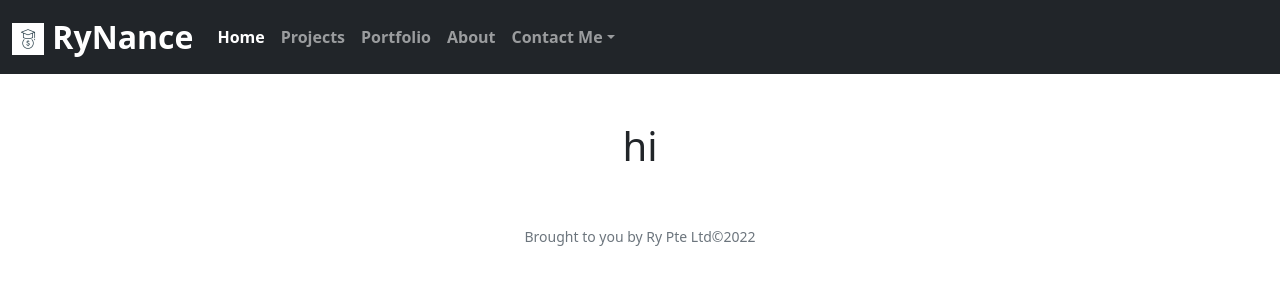
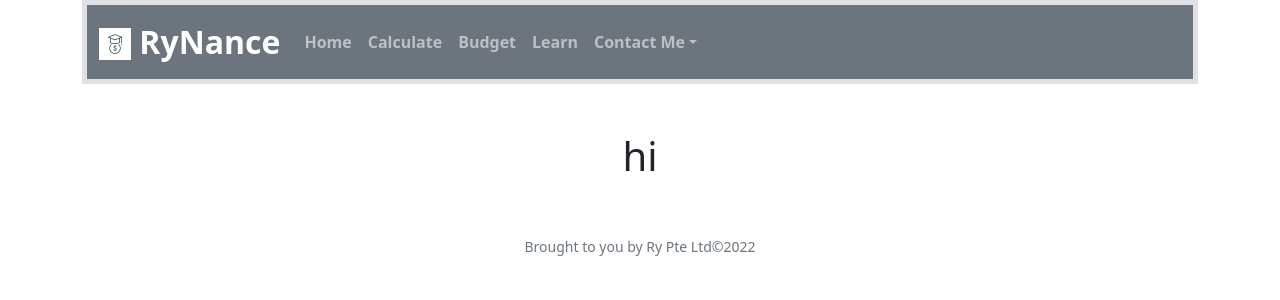
Before and after one commit to ryryry-3302/RyNance, a Flask app: page / in a window 1280 px wide. Shown: the top 300 px of the page. Run offline with Flask 2, Linux system fonts and the light colour scheme; the visitor is signed in with stand-in values (Sample User, id 1); some libraries are stand-ins or nearby versions.

Commit message:
AdAdded style to drop down nav

```diff
--- a/templates/layout.html
+++ b/templates/layout.html
@@ -21,33 +21,34 @@
 
     <body>
         <header>
-            <nav class="navbar navbar-expand-lg navbar-dark bg-dark">
+            <div class="container-md">
+            <nav class="navbar navbar-expand-md navbar-dark bg-secondary border border-5 ronded-bottom-3">
                 <div class="container-fluid">
 
                     <a class="navbar-brand" href="/">
                     <img src="/static/favicon-32x32.png" alt="" width="32" height="32" class="d-inline-block align-text-bottom"><span class="fw-bolder fs-2"> RyNance</span>
                     </a>
 
-                    <button class="navbar-toggler" type="button" data-bs-toggle="collapse" data-bs-target="#navbarText" aria-controls="navbarText" aria-expanded="false" aria-label="Toggle navigation">
+                    <button class="navbar-toggler btn btn-outline-secondary border-5" type="button" data-bs-toggle="collapse" data-bs-target="#navbarText" aria-controls="navbarText" aria-expanded="false" aria-label="Toggle navigation">
                     <span class="navbar-toggler-icon"></span>
                     </button>
                     <div class="collapse navbar-collapse" id="navbarText">
-                    <ul class="navbar-nav me-auto mb-2 mb-lg-0 justify-content-end fw-bold text-light">
+                    <ul class="navbar-nav me-auto mb-2 mb-lg-0 justify-content-end fw-bold text-light"  style="text-align: right">
                         <li class="nav-item">
-                        <a class="nav-link active" aria-current="page" href="index.html">Home</a>
+                        <a class="nav-link" aria-current="page" href="index.html">Home</a>
                         </li>
                         <li class="nav-item">
-                        <a class="nav-link" href="projects.html">Projects</a>
+                        <a class="nav-link" href="projects.html">Calculate</a>
                         </li>
                         <li class="nav-item">
-                        <a class="nav-link" href="portfolio.html">Portfolio</a>
+                        <a class="nav-link" href="portfolio.html">Budget</a>
                         </li>
                         <li class="nav-item">
-                        <a class="nav-link" href="about.html">About</a>
+                        <a class="nav-link" href="about.html">Learn</a>
                         </li>
                         <li class="nav-item dropdown">
-                            <a class="nav-link dropdown-toggle bg-dark" data-bs-toggle="dropdown" href="#" role="button" aria-expanded="false">Contact Me</a>
-                            <ul class="dropdown-menu dropdown-menu-dark">
+                            <a class="nav-link dropdown-toggle" data-bs-toggle="dropdown" href="#" role="button" aria-expanded="false">Contact Me</a>
+                            <ul class="dropdown-menu dropdown-menu-dark" style="text-align: right">
                             <li><a class="dropdown-item" href="https://www.instagram.com/ryryryry4n/?hl=en"><h6>Instagram</h6></a></li>
                             <li><a class="dropdown-item" href="https://github.com/ryryry-3302/"><h6>Github</h6></a></li>
                             <li><a class="dropdown-item" href="https://www.linkedin.com/in/ryan-l-b376a7123/"><h6>LinkedIn</h6></a></li>
@@ -57,6 +58,7 @@
                     </div>
                 </div>
             </nav>
+        </div>
     </header>
 
     <main class="container-fluid py-5 text-center">
```
